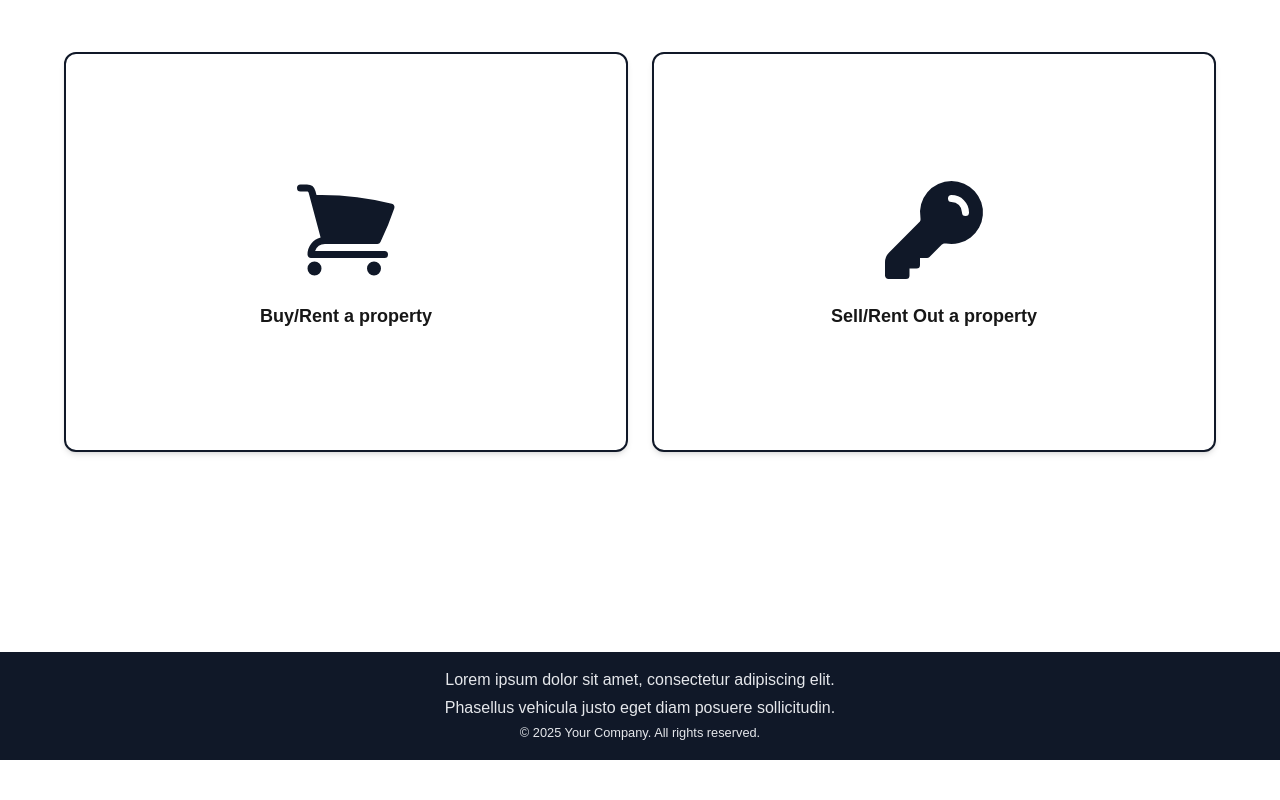
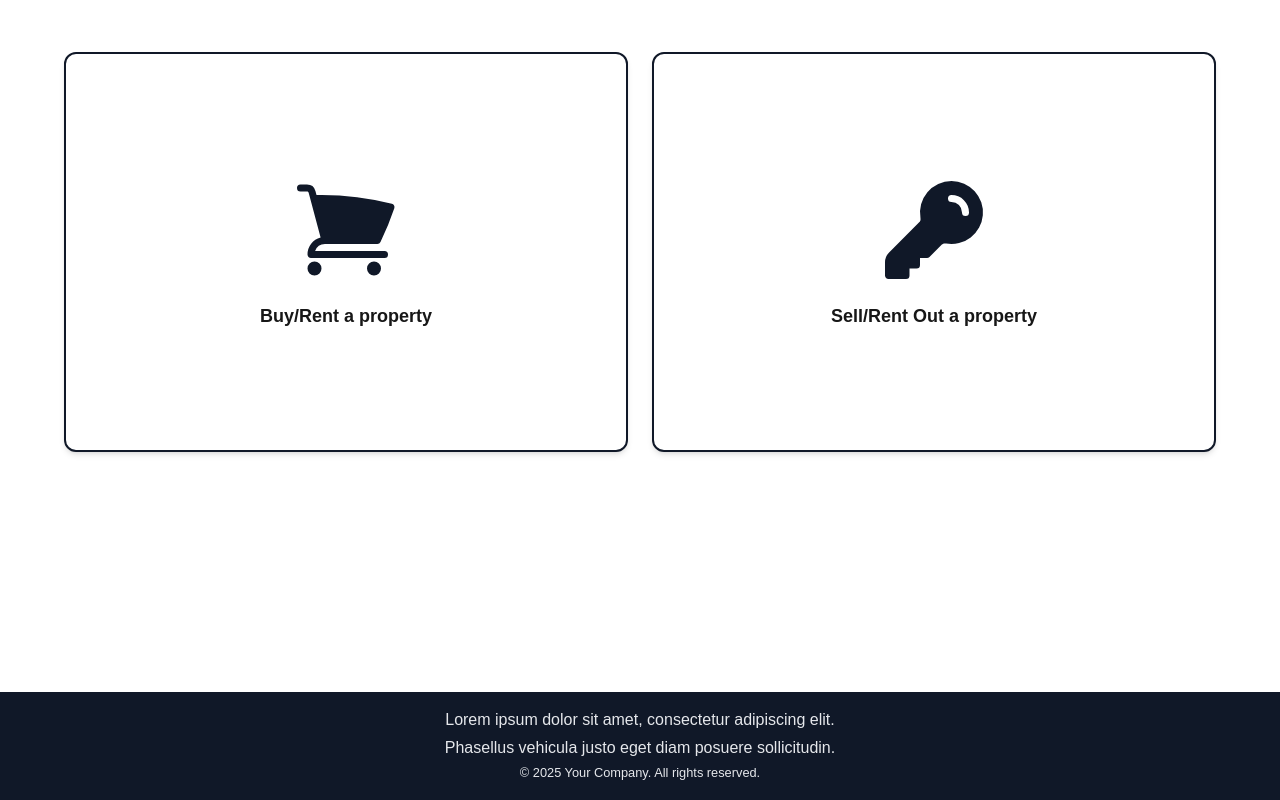
Before and after one commit to fayiz2005/PropertyportalNextJs, a Next.js app: page / in a window 1280 px wide. Shown: the part 618-1418 px from the top of the page. Before the commit the page ends 1378 px from the top, so only its background shows below. Built offline with nearby package versions, Linux system fonts and the light colour scheme.

Commit message:
added property website

```diff
--- a/app/components/Footer.tsx
+++ b/app/components/Footer.tsx
@@ -2,7 +2,7 @@ import React from 'react';
 
 export function Footer() {
   return (
-    <footer className="bg-gray-900 text-gray-200 py-4 mt-auto">
+    <footer className="bg-gray-900 text-gray-200 py-4 mt-10">
       <div className="container mx-auto text-center px-4">
         <p className="mb-1">Lorem ipsum dolor sit amet, consectetur adipiscing elit.</p>
         <p className="mb-0">Phasellus vehicula justo eget diam posuere sollicitudin.</p>
```
